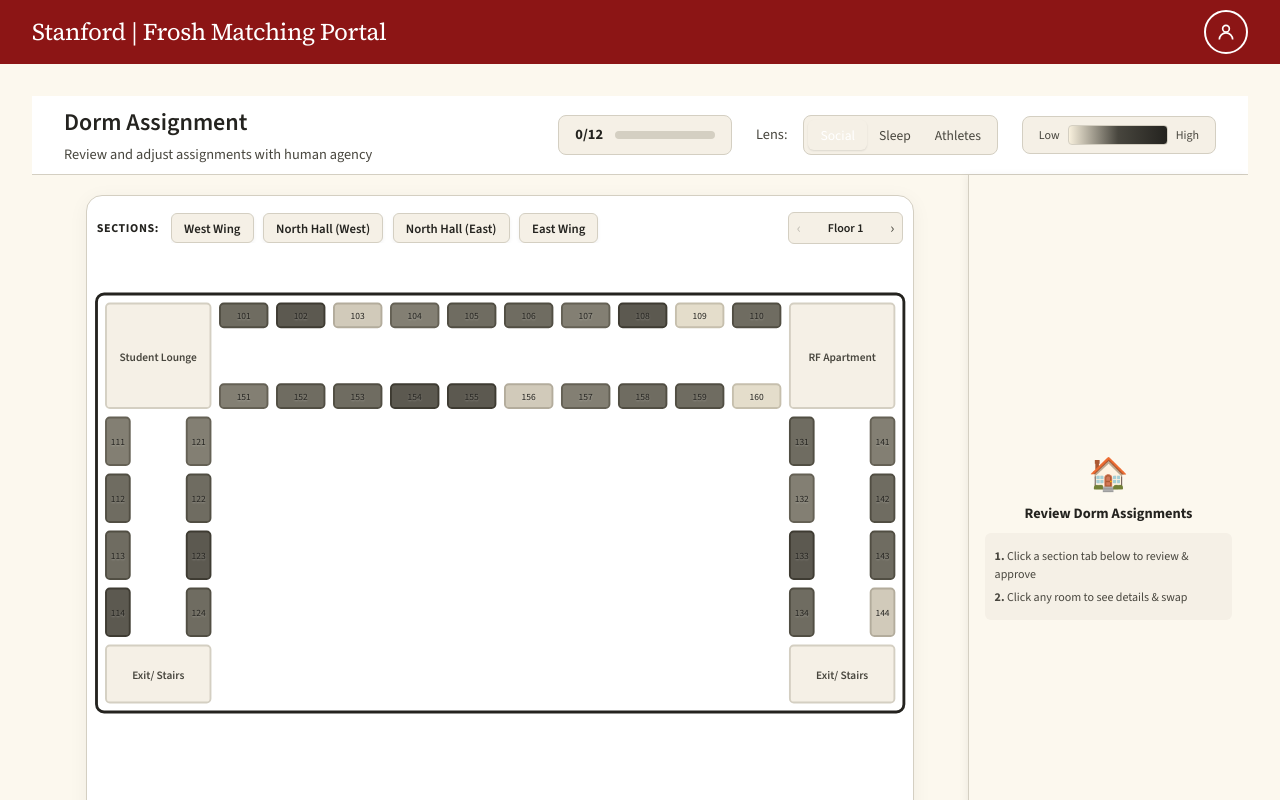
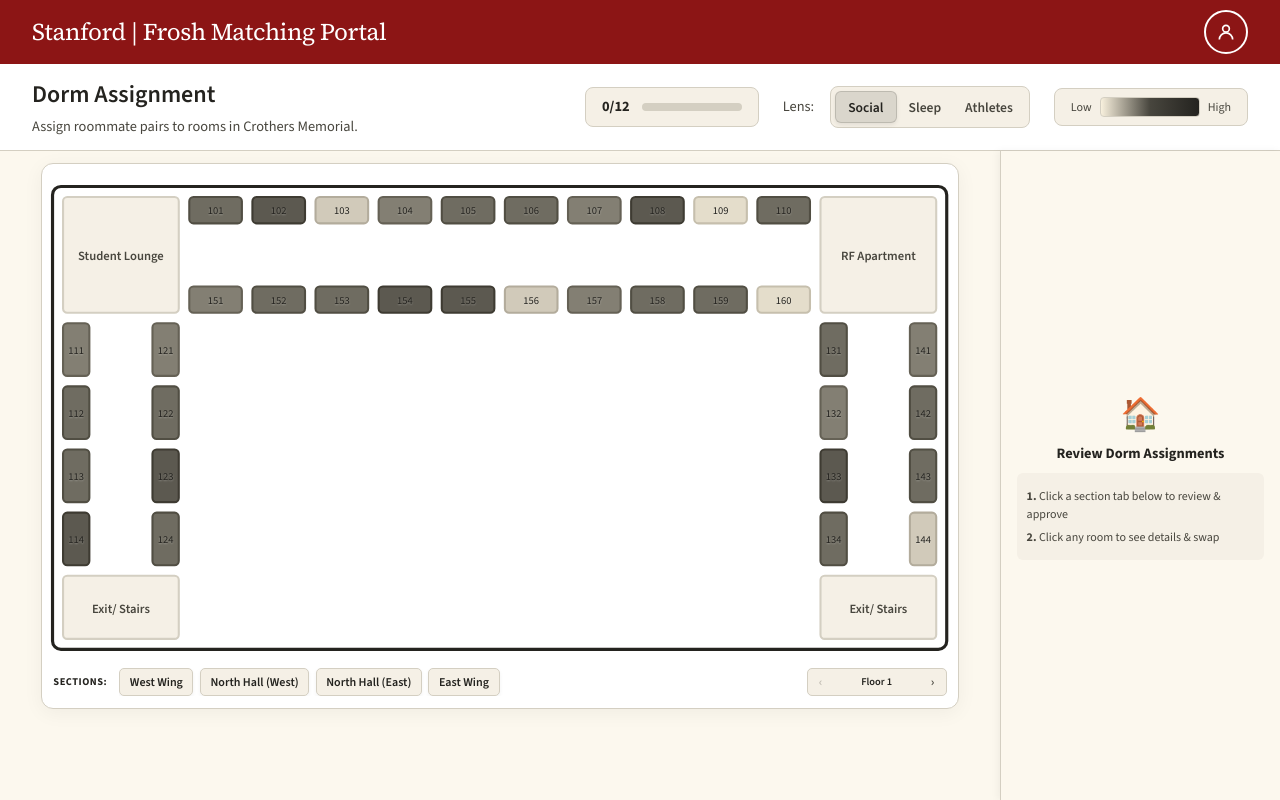
Before and after one commit to omfarkas/247froshmatch, a React (Vite) app: page /dorm in a window 1280 px wide. Built offline with nearby package versions, Linux system fonts and the light colour scheme.

Commit message:
temp commit

```diff
--- a/src/pages/dorm/DormAssignment.css
+++ b/src/pages/dorm/DormAssignment.css
@@ -5,19 +5,25 @@
   background-color: var(--color-bg-primary);
   color: var(--color-text-primary);
   overflow: hidden;
+  margin: calc(-1 * var(--spacing-lg));
+  margin-top: calc(-1 * var(--spacing-lg));
+  width: 100vw;
+  height: calc(100vh - var(--header-height));
 }
 
 .dorm-header {
-  padding: 0.5rem 2rem;
+  padding: 0.75rem 2rem;
   border-bottom: 1px solid var(--color-border);
   background-color: var(--color-surface);
   flex-shrink: 0;
+  width: 100%;
 }
 
 .header-content {
   display: flex;
   justify-content: space-between;
   align-items: center;
+  width: 100%;
 }
 
 .header-controls {
@@ -98,7 +104,7 @@
   background: none;
   border-radius: 6px;
   font-size: 0.85rem;
-  font-weight: 500;
+  font-weight: 600;
   color: var(--color-text-secondary);
   cursor: pointer;
   transition: all 0.2s;
@@ -106,12 +112,14 @@
 
 .lens-btn:hover {
   color: var(--color-text-primary);
+  background: rgba(72, 70, 62, 0.08);
 }
 
 .lens-btn.active {
-  background: var(--color-primary);
-  color: white;
-  box-shadow: 0 1px 2px rgba(0, 0, 0, 0.1);
+  background: rgba(72, 70, 62, 0.15);
+  color: var(--color-text-primary);
+  box-shadow: 0 2px 4px rgba(0, 0, 0, 0.08);
+  border: 1px solid rgba(72, 70, 62, 0.2);
 }
 
 .color-legend {
--- a/src/pages/dorm/DormAssignment.jsx
+++ b/src/pages/dorm/DormAssignment.jsx
@@ -5,7 +5,7 @@ import IssuePanel from "./components/IssuePanel";
 import "./DormAssignment.css";
 
 // Mock data for floors and rooms
-// Distribution: ~80% night owls, only 3 athletes/floor, mostly social (7-9) with ~15% shy (2-4)
+// Distribution: ~80% night owls (late/very late/slightly late), only 3 athletes/floor, mostly social (7-9) with ~15% shy (2-4)
 const MOCK_FLOORS = [
   {
     id: 1,
@@ -36,7 +36,7 @@ const MOCK_FLOORS = [
         preferences: {
           social: 9,
           quiet: 2,
-          sleep: "late",
+          sleep: "very late",
           interests: ["Gaming", "Music"],
           varsity: false,
         },
@@ -49,7 +49,7 @@ const MOCK_FLOORS = [
         preferences: {
           social: 3,
           quiet: 8,
-          sleep: "late",
+          sleep: "slightly late",
           interests: ["Reading", "Art"],
           varsity: false,
         },
@@ -75,7 +75,7 @@ const MOCK_FLOORS = [
         preferences: {
           social: 8,
           quiet: 4,
-          sleep: "late",
+          sleep: "very late",
           interests: ["Dance", "Writing"],
           varsity: false,
         },
@@ -101,7 +101,7 @@ const MOCK_FLOORS = [
         preferences: {
           social: 7,
           quiet: 5,
-          sleep: "late",
+          sleep: "slightly late",
           interests: ["Piano", "Science"],
           varsity: false,
         },
@@ -114,7 +114,7 @@ const MOCK_FLOORS = [
         preferences: {
           social: 9,
           quiet: 3,
-          sleep: "late",
+          sleep: "very late",
           interests: ["Theater", "Improv"],
           varsity: false,
         },
@@ -140,7 +140,7 @@ const MOCK_FLOORS = [
         preferences: {
           social: 8,
           quiet: 4,
-          sleep: "late",
+          sleep: "very late",
           interests: ["Gaming", "Esports"],
           varsity: false,
         },
@@ -155,7 +155,7 @@ const MOCK_FLOORS = [
         preferences: {
           social: 7,
           quiet: 5,
-          sleep: "late",
+          sleep: "very late",
           interests: ["Music Production", "DJing"],
           varsity: false,
         },
@@ -181,7 +181,7 @@ const MOCK_FLOORS = [
         preferences: {
           social: 8,
           quiet: 4,
-          sleep: "late",
+          sleep: "slightly late",
           interests: ["Entrepreneurship", "Tech"],
           varsity: false,
         },
@@ -194,7 +194,7 @@ const MOCK_FLOORS = [
         preferences: {
           social: 9,
           quiet: 3,
-          sleep: "late",
+          sleep: "very late",
           interests: ["Dance", "Fashion"],
           varsity: false,
         },
@@ -207,7 +207,7 @@ const MOCK_FLOORS = [
         preferences: {
           social: 9,
           quiet: 3,
-          sleep: "late",
+          sleep: "very late",
           interests: ["Gaming", "Streaming"],
           varsity: false,
         },
@@ -220,7 +220,7 @@ const MOCK_FLOORS = [
         preferences: {
           social: 3,
           quiet: 8,
-          sleep: "late",
+          sleep: "slightly late",
           interests: ["Library", "Writing"],
           varsity: false,
         },
@@ -246,7 +246,7 @@ const MOCK_FLOORS = [
         preferences: {
           social: 8,
           quiet: 4,
-          sleep: "late",
+          sleep: "slightly late",
           interests: ["Art", "Photography"],
           varsity: false,
         },
@@ -287,7 +287,7 @@ const MOCK_FLOORS = [
         preferences: {
           social: 7,
           quiet: 5,
-          sleep: "late",
+          sleep: "slightly late",
           interests: ["Art", "Hiking"],
           varsity: false,
         },
@@ -313,7 +313,7 @@ const MOCK_FLOORS = [
         preferences: {
           social: 8,
           quiet: 4,
-          sleep: "late",
+          sleep: "very late",
           interests: ["Baking", "Netflix"],
           varsity: false,
         },
@@ -326,7 +326,7 @@ const MOCK_FLOORS = [
         preferences: {
           social: 9,
           quiet: 2,
-          sleep: "late",
+          sleep: "very late",
           interests: ["Party Planning", "Music"],
           varsity: false,
         },
@@ -354,7 +354,7 @@ const MOCK_FLOORS = [
         preferences: {
           social: 8,
           quiet: 4,
-          sleep: "late",
+          sleep: "slightly late",
           interests: ["Cooking", "Food Photography"],
           varsity: false,
         },
@@ -367,7 +367,7 @@ const MOCK_FLOORS = [
         preferences: {
           social: 9,
           quiet: 3,
-          sleep: "late",
+          sleep: "very late",
           interests: ["Art", "Music"],
           varsity: false,
         },
@@ -380,7 +380,7 @@ const MOCK_FLOORS = [
         preferences: {
           social: 8,
           quiet: 4,
-          sleep: "late",
+          sleep: "slightly early",
           interests: ["Soccer", "Debate"],
           varsity: true,
         },
@@ -395,7 +395,7 @@ const MOCK_FLOORS = [
         preferences: {
           social: 8,
           quiet: 4,
-          sleep: "late",
+          sleep: "very late",
           interests: ["Gaming", "Coding"],
           varsity: false,
         },
@@ -408,7 +408,7 @@ const MOCK_FLOORS = [
         preferences: {
           social: 7,
           quiet: 5,
-          sleep: "late",
+          sleep: "slightly late",
           interests: ["Piano", "Art History"],
           varsity: false,
         },
@@ -434,7 +434,7 @@ const MOCK_FLOORS = [
         preferences: {
           social: 8,
           quiet: 4,
-          sleep: "late",
+          sleep: "slightly early",
           interests: ["Swimming", "Photography"],
           varsity: true,
         },
@@ -462,7 +462,7 @@ const MOCK_FLOORS = [
         preferences: {
           social: 8,
           quiet: 4,
-          sleep: "late",
+          sleep: "very late",
           interests: ["Dance", "Fashion"],
           varsity: false,
         },
@@ -488,7 +488,7 @@ const MOCK_FLOORS = [
         preferences: {
           social: 3,
           quiet: 8,
-          sleep: "late",
+          sleep: "slightly late",
           interests: ["Reading", "Knitting"],
           varsity: false,
         },
@@ -580,14 +580,35 @@ const generateFloor = (floorNum) => {
     "Allen",
   ];
 
-  // Randomize preferences: ~80% night owls, ~15% shy, only 3 athletes
+  // Randomize preferences: ~80% night owls (varied), ~15% shy, only 3 athletes
   const athleteRooms = [24, 33, 34]; // Only these 3 rooms get athletes
+  const sleepSchedules = [
+    "late",
+    "very late",
+    "slightly late",
+    "late",
+    "very late",
+    "late",
+    "slightly late",
+    "late",
+  ];
 
   baseFloor.rooms = baseFloor.rooms.map((room, idx) => {
     const roomNum = room.id % 100;
     const isAthlete = athleteRooms.includes(roomNum);
     const isShy = [3, 9, 44, 56, 60].includes(roomNum); // ~15% shy
     const isEarlyRiser = roomNum === 9; // Only 1 early riser pair
+    const isSlightlyEarly = roomNum === 24 || roomNum === 34; // Athletes wake earlier
+
+    // Determine sleep schedule with variation
+    let sleep;
+    if (isEarlyRiser) {
+      sleep = "early";
+    } else if (isSlightlyEarly) {
+      sleep = "slightly early";
+    } else {
+      sleep = sleepSchedules[(idx + floorNum) % sleepSchedules.length];
+    }
 
     return {
       ...room,
@@ -603,7 +624,7 @@ const generateFloor = (floorNum) => {
       preferences: {
         ...room.preferences,
         social: isShy ? 2 + (idx % 2) : 7 + (idx % 3),
-        sleep: isEarlyRiser ? "early" : "late",
+        sleep: sleep,
         varsity: isAthlete,
       },
     };
@@ -952,7 +973,7 @@ function DormAssignment() {
           <div>
             <h1 className="dorm-title">Dorm Assignment</h1>
             <p className="dorm-subtitle">
-              Review and adjust assignments with human agency
+              Assign roommate pairs to rooms in Crothers Memorial.
             </p>
           </div>
           <div className="header-controls">
--- a/src/pages/dorm/components/FloorPlan.css
+++ b/src/pages/dorm/components/FloorPlan.css
@@ -2,35 +2,34 @@
   display: flex;
   flex-direction: column;
   align-items: center;
-  gap: 1rem;
+  gap: 0;
   width: 100%;
   height: 100%;
-  justify-content: center;
+  justify-content: flex-start;
+  padding-top: 0;
 }
 
 .floor-plan-wrapper {
   background: var(--color-surface);
-  padding: 0 0 1rem;
-  border-radius: 16px;
+  padding: 0.75rem 0 0;
+  border-radius: 12px;
   box-shadow: 0 4px 20px rgba(0, 0, 0, 0.05);
   border: 1px solid var(--color-border);
   position: relative;
   display: flex;
   flex-direction: column;
   align-items: stretch;
-  flex: 1;
   width: 100%;
-  max-width: 95%;
-  max-height: 85vh;
+  max-width: 98%;
   overflow: visible;
 }
 
 .floor-plan {
   width: 100%;
-  height: 100%;
+  height: auto;
   display: block;
-  margin-top: -80px;
-  margin-bottom: -320px;
+  margin-top: 0;
+  margin-bottom: 0;
   position: relative;
   z-index: 0;
 }
@@ -87,14 +86,14 @@
   }
 }
 
-/* Controls row above map */
+/* Controls row below map */
 .map-controls-row {
   display: flex;
   justify-content: space-between;
   align-items: center;
   width: 100%;
-  margin-bottom: 0;
-  padding: 1rem 1.2% 0.5rem;
+  margin-top: 0;
+  padding: 0.5rem 1.2% 0.75rem;
   gap: 1rem;
   box-sizing: border-box;
   position: relative;
@@ -113,23 +112,27 @@
 .floor-nav {
   display: flex;
   align-items: center;
-  gap: 0.3rem;
+  justify-content: space-between;
+  gap: 0.2rem;
   background: var(--color-surface-alt);
-  padding: 0.2rem;
-  border-radius: 6px;
+  padding: 0.25rem 0.4rem;
+  border-radius: 5px;
   border: 1px solid var(--color-border);
   flex-shrink: 0;
+  width: 140px;
+  height: 28px;
 }
 
 .floor-nav-btn {
   background: none;
   border: none;
-  font-size: 0.95rem;
+  font-size: 0.8rem;
   color: var(--color-text-secondary);
   cursor: pointer;
   padding: 0.1rem 0.3rem;
-  border-radius: 4px;
+  border-radius: 3px;
   transition: all 0.2s;
+  font-weight: 600;
 }
 
 .floor-nav-btn:hover:not(:disabled) {
@@ -145,14 +148,15 @@
 .floor-indicator {
   display: flex;
   align-items: center;
-  gap: 0.4rem;
-  min-width: 70px;
+  gap: 0.25rem;
   justify-content: center;
+  flex: 1;
 }
 
 .floor-name {
   font-weight: 600;
-  font-size: 0.75rem;
+  font-size: 0.65rem;
+  color: var(--color-text-primary);
 }
 
 .floor-complete-badge {
@@ -164,7 +168,7 @@
 }
 
 .section-tabs-label {
-  font-size: 0.75rem;
+  font-size: 0.65rem;
   font-weight: 700;
   color: var(--color-text-primary);
   white-space: nowrap;
@@ -174,7 +178,7 @@
 
 .section-tabs-list {
   display: flex;
-  gap: 0.6rem;
+  gap: 0.4rem;
   overflow-x: auto;
   flex: 1;
   padding-bottom: 0;
@@ -183,15 +187,16 @@
 .section-tab {
   display: flex;
   align-items: center;
-  gap: 0.35rem;
-  padding: 0.35rem 0.75rem;
-  border-radius: 6px;
+  gap: 0.25rem;
+  padding: 0.2rem 0.6rem;
+  border-radius: 5px;
   border: 1px solid transparent;
-  font-size: 0.8rem;
+  font-size: 0.75rem;
   font-weight: 600;
   cursor: pointer;
   white-space: nowrap;
   transition: all 0.2s ease;
+  height: 28px;
 }
 
 .section-tab.pending {
--- a/src/pages/dorm/components/FloorPlan.jsx
+++ b/src/pages/dorm/components/FloorPlan.jsx
@@ -53,14 +53,23 @@ function FloorPlan({
         case "early":
           intensity = 0.1;
           break;
+        case "slightly early":
+          intensity = 0.25;
+          break;
         case "mixed":
           intensity = 0.5;
           break;
+        case "slightly late":
+          intensity = 0.65;
+          break;
         case "late":
-          intensity = 0.9;
+          intensity = 0.8;
+          break;
+        case "very late":
+          intensity = 0.95;
           break;
         default:
-          intensity = 0;
+          intensity = 0.5;
       }
     } else if (activeLens === "varsity") {
       intensity = room.preferences.varsity ? 0.8 : 0.1;
@@ -87,55 +96,6 @@ function FloorPlan({
   return (
     <div className="floor-plan-container">
       <div className="floor-plan-wrapper">
-        {/* Controls row above map */}
-        <div className="map-controls-row">
-          {/* Section tabs on left */}
-          <div className="section-tabs">
-            <span className="section-tabs-label">Sections:</span>
-            <div className="section-tabs-list">
-              {zones &&
-                zones.map((zone) => {
-                  const isSelected = selectedZone?.id === zone.id;
-                  const isApproved = zone.status === "approved";
-
-                  return (
-                    <button
-                      key={zone.id}
-                      className={`section-tab ${isSelected ? "selected" : ""} ${
-                        isApproved ? "approved" : "pending"
-                      }`}
-                      onClick={() => onZoneClick(zone)}
-                    >
-                      {isApproved && <span className="tab-check">✓</span>}
-                      {zone.label}
-                    </button>
-                  );
-                })}
-            </div>
-          </div>
-
-          {/* Floor navigation on right */}
-          <div className="floor-nav">
-            <button
-              className="floor-nav-btn"
-              onClick={() => onChangeFloor(-1)}
-              disabled={currentFloorIndex === 0}
-            >
-              ‹
-            </button>
-            <div className="floor-indicator">
-              <span className="floor-name">{floor.name}</span>
-            </div>
-            <button
-              className="floor-nav-btn"
-              onClick={() => onChangeFloor(1)}
-              disabled={currentFloorIndex === floors.length - 1}
-            >
-              ›
-            </button>
-          </div>
-        </div>
-
         <svg
           className="floor-plan"
           viewBox="0 0 870 460"
@@ -217,6 +177,55 @@ function FloorPlan({
             );
           })}
         </svg>
+
+        {/* Controls row below map */}
+        <div className="map-controls-row">
+          {/* Section tabs on left */}
+          <div className="section-tabs">
+            <span className="section-tabs-label">Sections:</span>
+            <div className="section-tabs-list">
+              {zones &&
+                zones.map((zone) => {
+                  const isSelected = selectedZone?.id === zone.id;
+                  const isApproved = zone.status === "approved";
+
+                  return (
+                    <button
+                      key={zone.id}
+                      className={`section-tab ${isSelected ? "selected" : ""} ${
+                        isApproved ? "approved" : "pending"
+                      }`}
+                      onClick={() => onZoneClick(zone)}
+                    >
+                      {isApproved && <span className="tab-check">✓</span>}
+                      {zone.label}
+                    </button>
+                  );
+                })}
+            </div>
+          </div>
+
+          {/* Floor navigation on right */}
+          <div className="floor-nav">
+            <button
+              className="floor-nav-btn"
+              onClick={() => onChangeFloor(-1)}
+              disabled={currentFloorIndex === 0}
+            >
+              ‹
+            </button>
+            <div className="floor-indicator">
+              <span className="floor-name">{floor.name}</span>
+            </div>
+            <button
+              className="floor-nav-btn"
+              onClick={() => onChangeFloor(1)}
+              disabled={currentFloorIndex === floors.length - 1}
+            >
+              ›
+            </button>
+          </div>
+        </div>
       </div>
     </div>
   );
```
